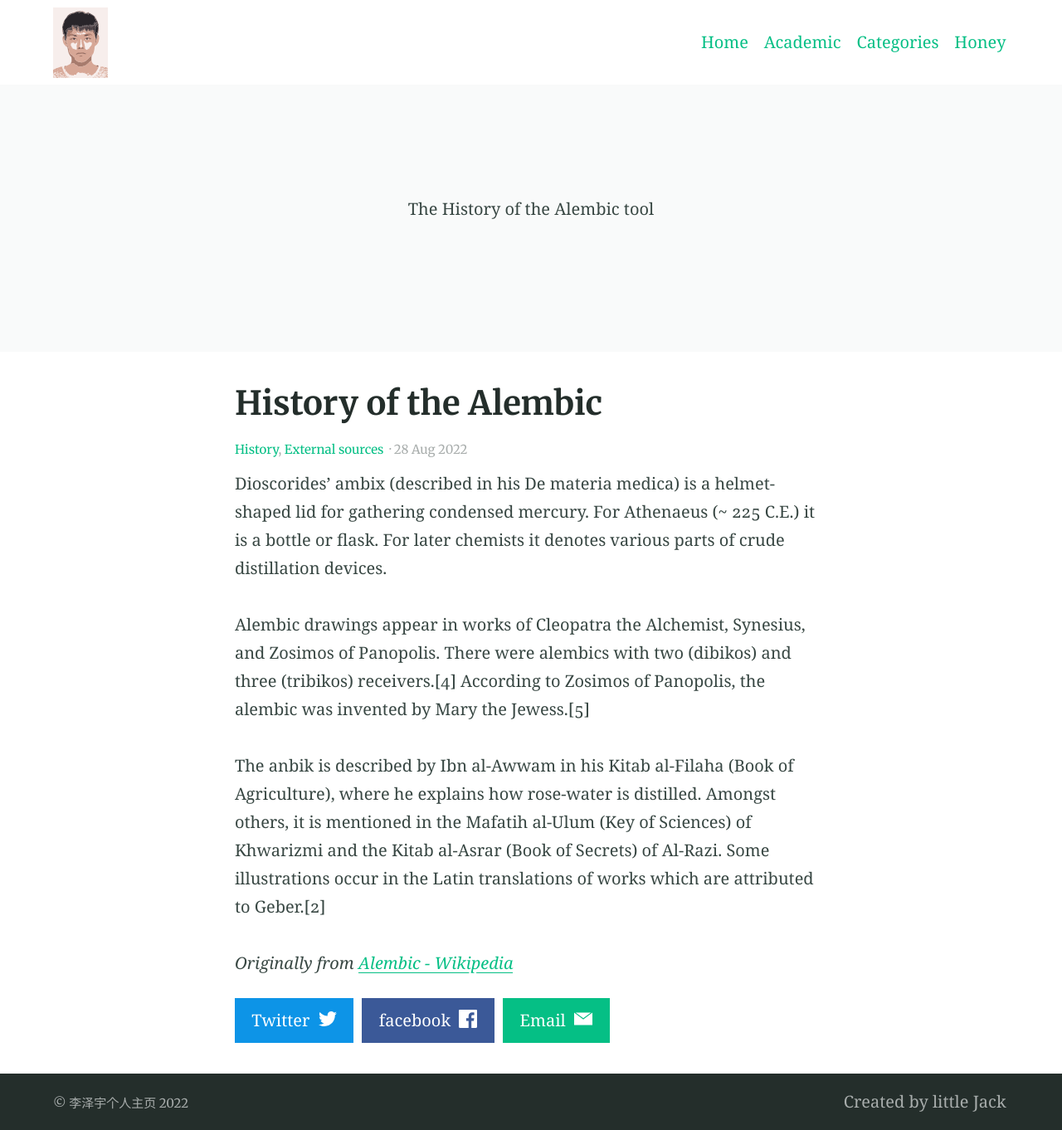
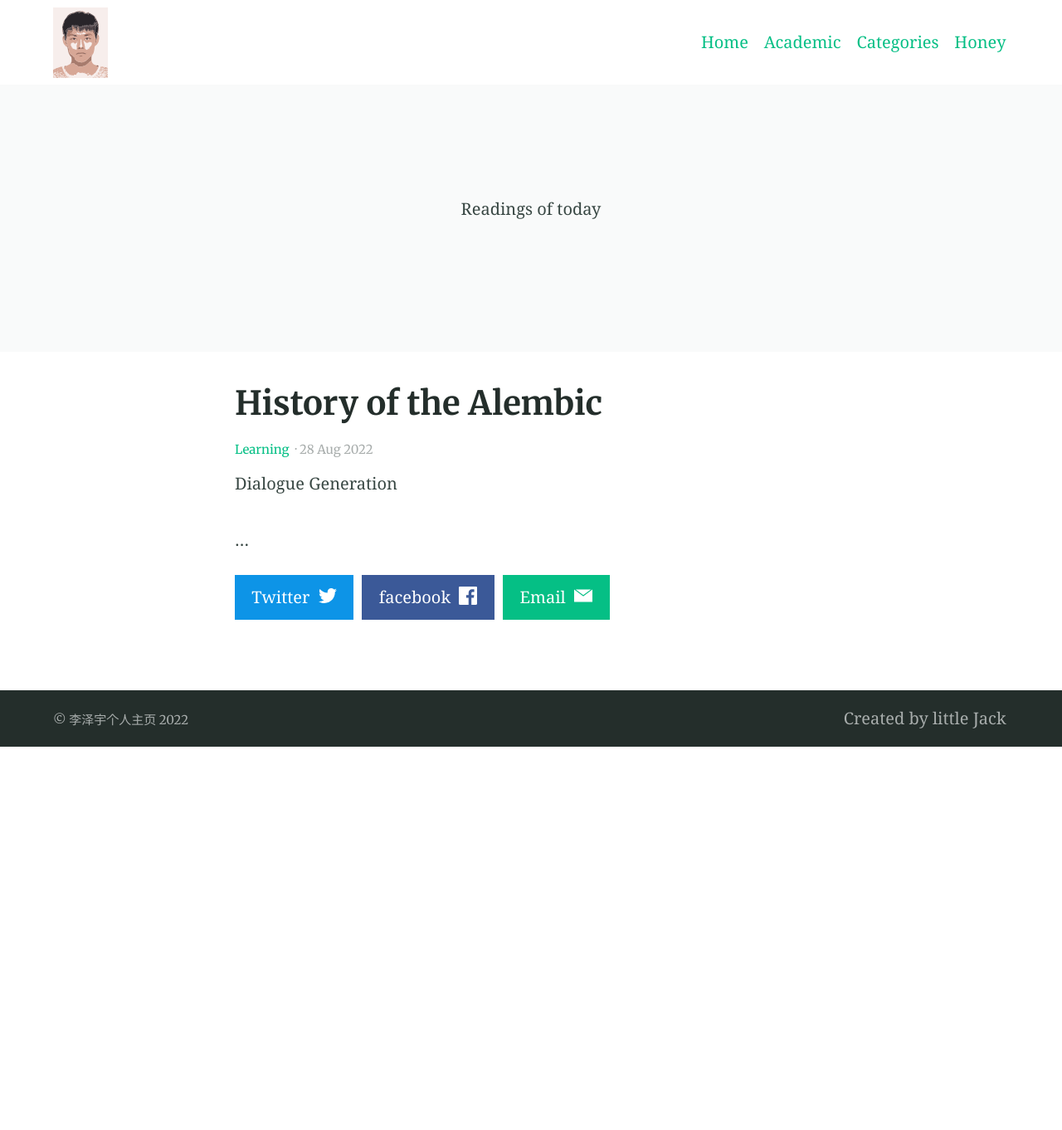
Before and after one commit to lizeyujack/lizeyujack.github.io, a Jekyll site: the page built from _posts/2022-08-28-example-post-two.md, in a window 1280 px wide. Shown: the whole page at 83% size. Built offline with Jekyll 4.4.1, drawn with Linux system fonts in a browser that asks for light colours; after the commit the page ends 900 px from its top, so only the background shows below that.

Commit message:
Update 2022-08-28-example-post-two.md

```diff
--- a/_posts/2022-08-28-example-post-two.md
+++ b/_posts/2022-08-28-example-post-two.md
@@ -1,18 +1,13 @@
 ---
 title: History of the Alembic
 categories:
-- History
-- External sources
+- Learning
+
 feature_text: |
-  The History of the Alembic tool
+  Readings of today
 ---
-
-Dioscorides' ambix (described in his De materia medica) is a helmet-shaped lid for gathering condensed mercury. For Athenaeus (~ 225 C.E.) it is a bottle or flask. For later chemists it denotes various parts of crude distillation devices.
+Dialogue Generation
 
 <!-- more -->
 
-Alembic drawings appear in works of Cleopatra the Alchemist, Synesius, and Zosimos of Panopolis. There were alembics with two (dibikos) and three (tribikos) receivers.[4] According to Zosimos of Panopolis, the alembic was invented by Mary the Jewess.[5]
-
-The anbik is described by Ibn al-Awwam in his Kitab al-Filaha (Book of Agriculture), where he explains how rose-water is distilled. Amongst others, it is mentioned in the Mafatih al-Ulum (Key of Sciences) of Khwarizmi and the Kitab al-Asrar (Book of Secrets) of Al-Razi. Some illustrations occur in the Latin translations of works which are attributed to Geber.[2]
-
-_Originally from [Alembic - Wikipedia](https://en.wikipedia.org/wiki/Alembic)_
+...
```
